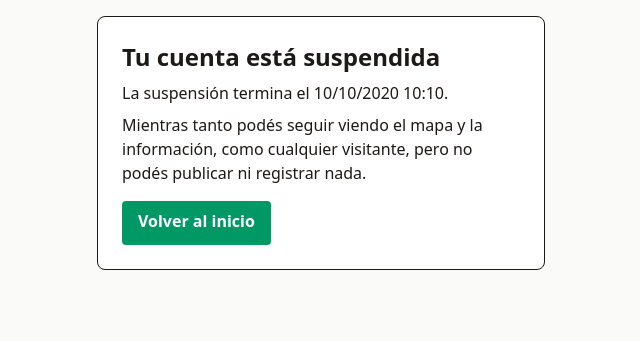
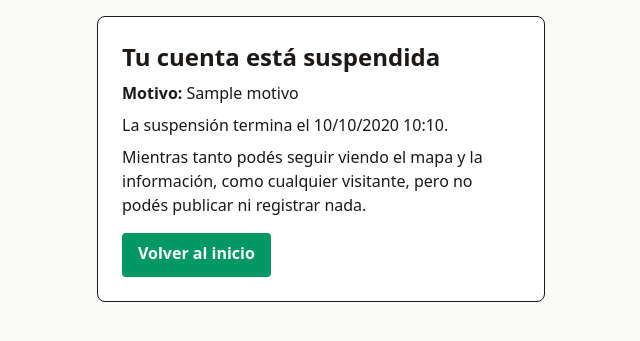
Before and after one commit to cbeltran90/Huella-Urbana, a Django app: template templates/cuentas/suspendida.html in a window 1280 px wide. Shown: the part 61-402 px from the top of the page, without its empty margins (319-959 px from the left). Run offline with Django 5.2, Linux system fonts and the light colour scheme; the template is opened without the code that fills it: most values are stand-ins (such as "Sample title", 1, 10 or a date in 2020); style sheets or scripts are compiled from the project's sources; parts of the project's set-up code (start-up, migrations or seed data) failed here and were passed over.

Commit message:
fix(cuentas): la pantalla de suspensión muestra el motivo

```diff
--- a/templates/cuentas/suspendida.html
+++ b/templates/cuentas/suspendida.html
@@ -3,6 +3,9 @@
 {% block contenido %}
   <section class="mx-auto max-w-md rounded-lg border bg-white p-6">
     <h1 class="text-2xl font-bold">Tu cuenta está suspendida</h1>
+    <p class="mt-2">
+      <strong>Motivo:</strong> {{ sancion.motivo }}
+    </p>
     {% if sancion.fin %}
       <p class="mt-2">La suspensión termina el {{ sancion.fin|date:"d/m/Y H:i" }}.</p>
     {% else %}
```
Also changed, not shown: apps/cuentas/tests/test_decoradores.py (+9 -0 lines).
